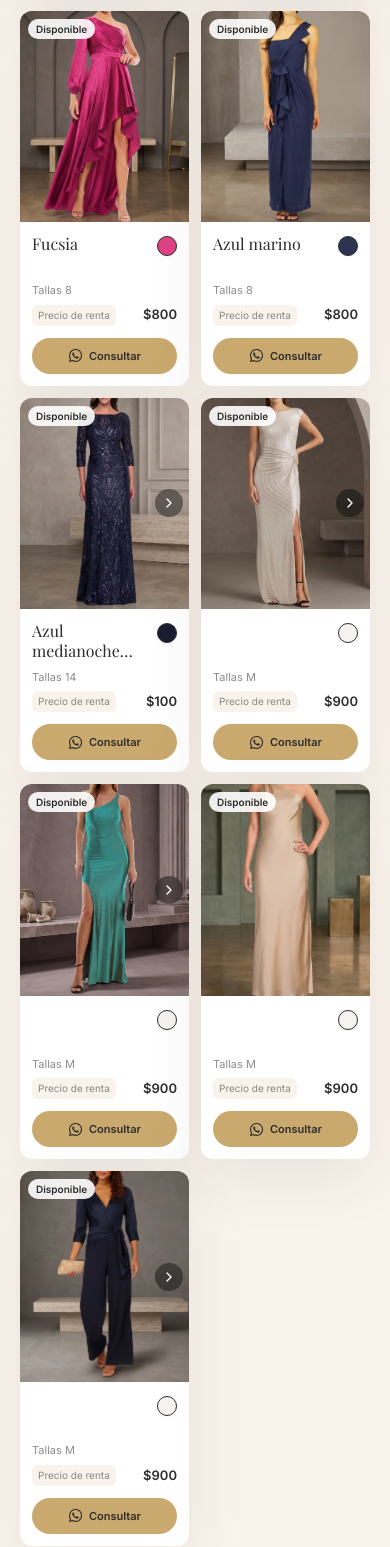
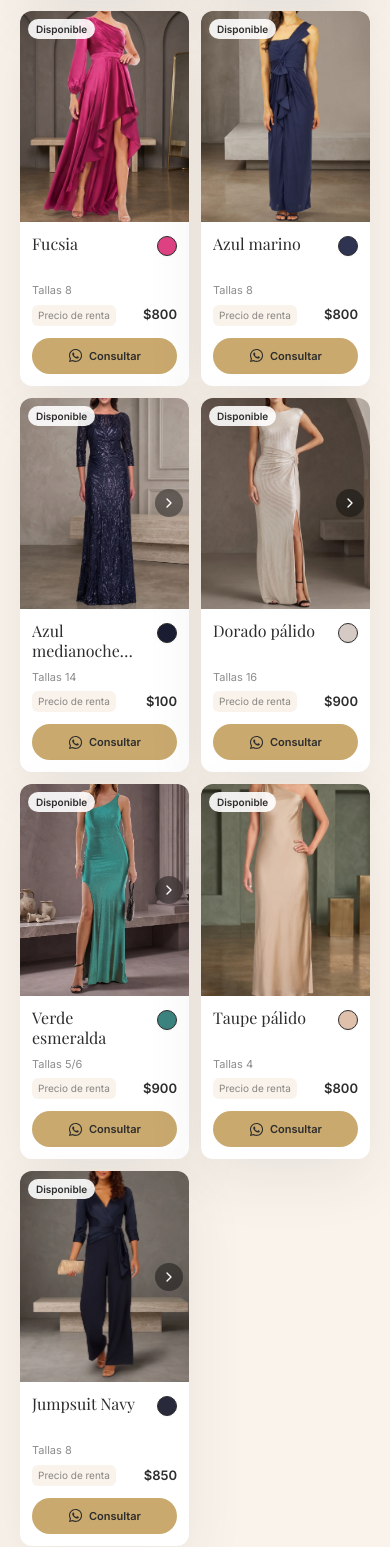
Before and after one commit to ganommx/mama_mia_landingpage, a Next.js app: page /catalogo in a window 390 px wide. Shown: the part 9300-10847 px from the top of the page. Built offline with nearby package versions, Linux system fonts and the light colour scheme; a web font is replaced by a local one.

Commit message:
Se arregló un detalle del responsive en versión movil

```diff
--- a/app/catalogo/CatalogoContent.tsx
+++ b/app/catalogo/CatalogoContent.tsx
@@ -145,7 +145,7 @@ export const CatalogoContent = () => {
             >
               <X aria-hidden="true" size={18} />
             </button>
-            <DressCard {...selectedDress} />
+            <DressCard {...selectedDress} truncateName={false} />
           </div>
         </div>
       )}
--- a/components/sections/Catalog.tsx
+++ b/components/sections/Catalog.tsx
@@ -29,6 +29,7 @@ export const DressCard = ({
   colorHex,
   imageScale = 1.1,
   onCardClick,
+  truncateName = true,
 }: DressCardProps) => {
   const { generateWhatsAppLink } = useWhatsApp();
   const [isLightboxOpen, setIsLightboxOpen] = useState(false);
@@ -123,7 +124,12 @@ export const DressCard = ({
       <div className="p-3 sm:p-6">
         <div className="flex flex-col">
           <div className="flex min-h-[44px] items-start justify-between gap-2 sm:min-h-[64px] sm:gap-3">
-            <h3 className="line-clamp-2 font-display text-base leading-tight text-brand-secondary sm:text-2xl">
+            <h3
+              className={cn(
+                "font-display text-base leading-tight text-brand-secondary sm:text-2xl",
+                truncateName && "line-clamp-2",
+              )}
+            >
               {name}
             </h3>
 
@@ -134,7 +140,7 @@ export const DressCard = ({
               title={color.join(", ")}
             />
           </div>
-          <p className="mt-1 text-[11px] text-brand-secondary/55 sm:mt-[-20px] sm:text-sm">
+          <p className="mt-1 text-[11px] text-brand-secondary/55 sm:mt-2 sm:text-sm">
             Tallas {sizes.join(" · ")}
           </p>
 
--- a/constants/services.ts
+++ b/constants/services.ts
@@ -603,7 +603,7 @@ export const DRESSES: Dress[] = [
   },
   {
     id: "46",
-    name: "Verde esmeralda",
+    name: "Verde pino",
     price: 900,
     sizes: ["10"],
     color: ["verde"],
@@ -655,11 +655,11 @@ export const DRESSES: Dress[] = [
   },
   {
     id: "50",
-    name: "",
+    name: "Dorado pálido",
     price: 900,
-    sizes: ["M"],
-    color: [],
-    colorHex: "#F4F3EF",
+    sizes: ["16"],
+    color: ["café"],
+    colorHex: "#D6CBC4",
     imageUrl: "/images/dresses/50.webp",
     backImageUrl: "/images/dresses/50-b.webp",
     category: DressCategory.EVENING,
@@ -668,11 +668,11 @@ export const DRESSES: Dress[] = [
   },
   {
     id: "51",
-    name: "",
+    name: "Verde esmeralda",
     price: 900,
-    sizes: ["M"],
-    color: [],
-    colorHex: "#F4F3EF",
+    sizes: ["5/6"],
+    color: ["verde"],
+    colorHex: "#3C8480",
     imageUrl: "/images/dresses/51.webp",
     backImageUrl: "/images/dresses/51-b.webp",
     category: DressCategory.EVENING,
@@ -681,11 +681,11 @@ export const DRESSES: Dress[] = [
   },
   {
     id: "52",
-    name: "",
-    price: 900,
-    sizes: ["M"],
-    color: [],
-    colorHex: "#F4F3EF",
+    name: "Taupe pálido",
+    price: 800,
+    sizes: ["4"],
+    color: ["café"],
+    colorHex: "#DFC0AB",
     imageUrl: "/images/dresses/52.webp",
 
     category: DressCategory.EVENING,
@@ -694,11 +694,11 @@ export const DRESSES: Dress[] = [
   },
   {
     id: "53",
-    name: "",
-    price: 900,
-    sizes: ["M"],
-    color: [],
-    colorHex: "#F4F3EF",
+    name: "Jumpsuit Navy",
+    price: 850,
+    sizes: ["8"],
+    color: ["azul"],
+    colorHex: "#282A3B",
     imageUrl: "/images/dresses/53.webp",
     backImageUrl: "/images/dresses/53-b.webp",
     category: DressCategory.EVENING,
--- a/types/components.types.ts
+++ b/types/components.types.ts
@@ -39,6 +39,7 @@ export interface DressCardProps {
   isAvailable: boolean;
   imageScale?: number;
   onCardClick?: () => void;
+  truncateName?: boolean;
 }
 
 export interface LightboxProps {
```
